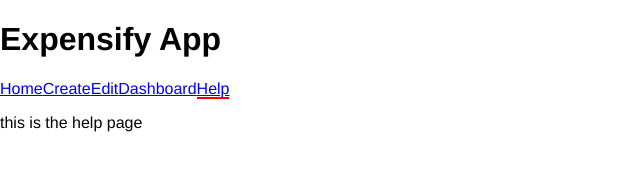
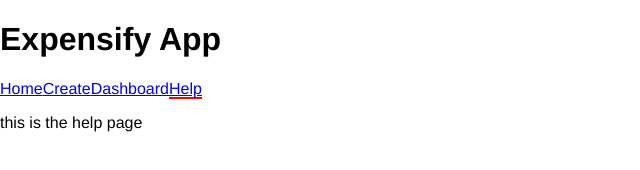
Before and after one commit to nikkilr88/expensify, a React app: page /help in a window 1280 px wide. Shown: the top 170 px of the page, without its empty margins (0-640 px from the left). Built offline with nearby package versions, Linux system fonts and the light colour scheme.

Commit message:
Remove edit link

```diff
--- a/src/components/Header.js
+++ b/src/components/Header.js
@@ -9,9 +9,6 @@
     <NavLink to="/create" activeClassName="is-active">
       Create
     </NavLink>
-    <NavLink to="/edit" activeClassName="is-active">
-      Edit
-    </NavLink>
     <NavLink to="/dashboard" activeClassName="is-active">
       Dashboard
     </NavLink>
```
